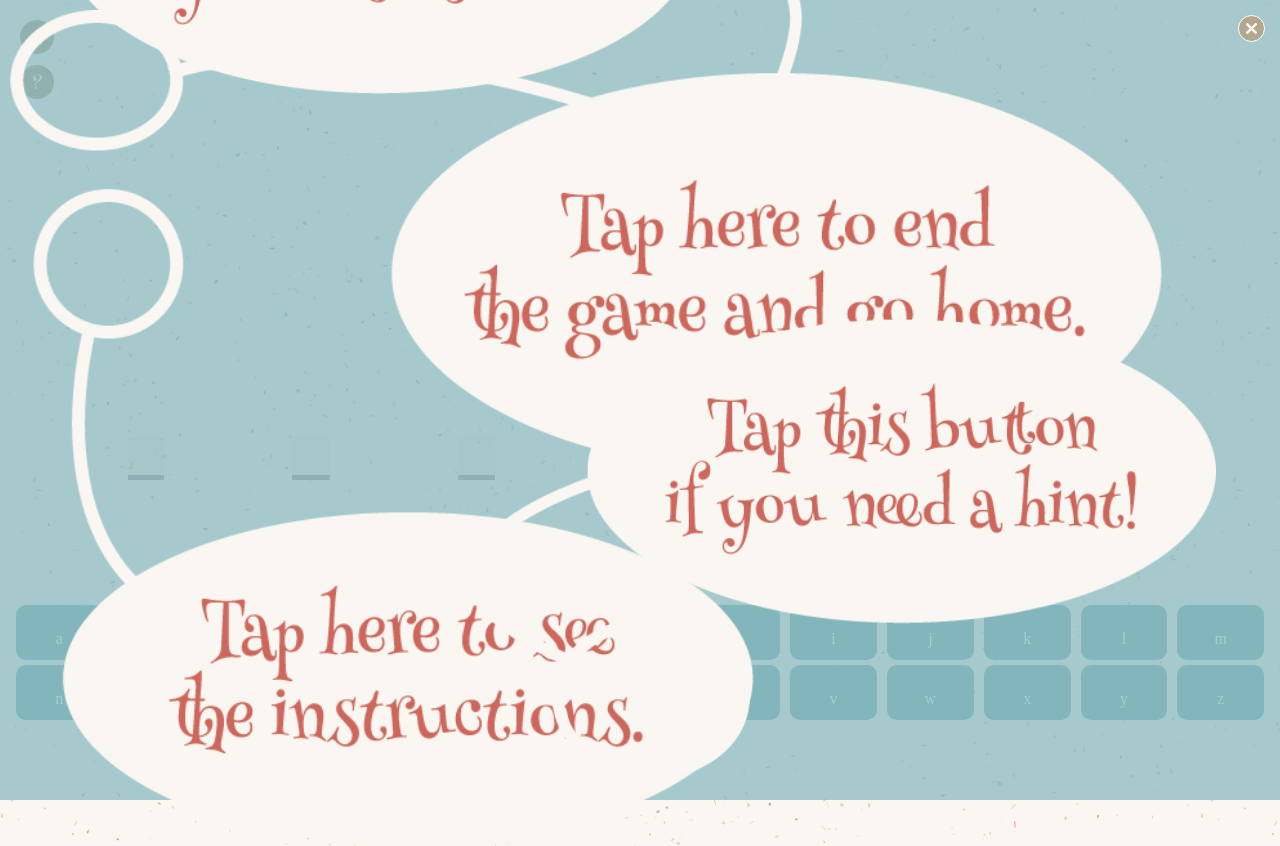
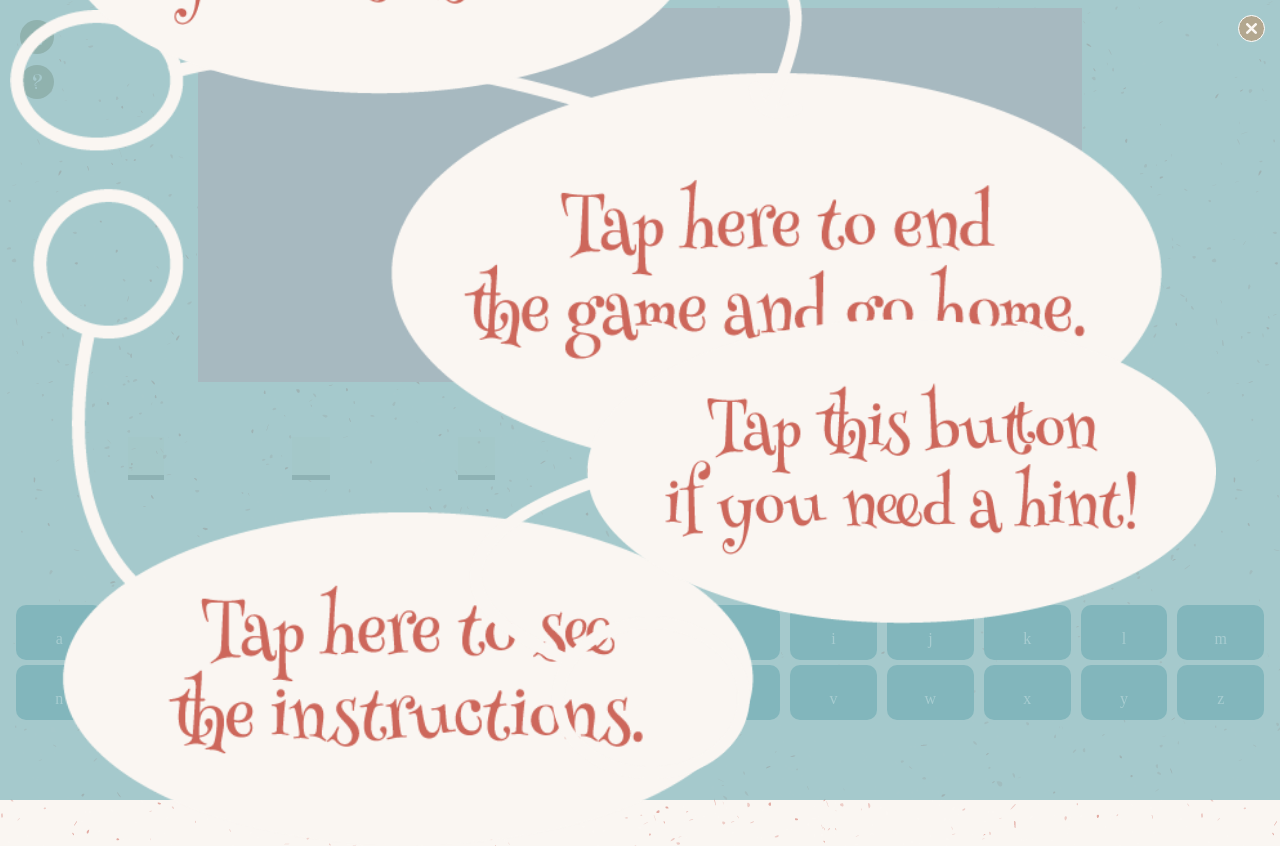
Before and after one commit to briecodes/The-Hanged-Fox, a React (Create React App) app: page / in a window 1280 px wide. Both pictures are taken after a click on the button "Start Game". Built offline with nearby package versions, Linux system fonts and the light colour scheme; a web font is replaced by a local one.

Commit message:
Defining containers.

```diff
--- a/src/Components/HangedFox/HangedFox.css
+++ b/src/Components/HangedFox/HangedFox.css
@@ -0,0 +1,6 @@
+div.hanged-fox-container {
+  width: 70%;
+  height: 52%;
+  background: pink;
+  margin: 0 auto;
+}
--- a/src/Components/HangedFox/HangedFox.js
+++ b/src/Components/HangedFox/HangedFox.js
@@ -0,0 +1,11 @@
+import React from 'react';
+
+import './HangedFox.css';
+
+export default function HangedFox(props) {
+  return (
+    <div className='hanged-fox-container'>
+
+    </div>
+  );
+};
--- a/src/Containers/GameBoard/GameBoard.js
+++ b/src/Containers/GameBoard/GameBoard.js
@@ -3,6 +3,7 @@ import React, {useState, useRef} from 'react';
 import './GameBoard.css';
 
 import HelpOverlay from '../../Components/HelpOverlay/HelpOverlay';
+import HangedFox from '../../Components/HangedFox/HangedFox';
 import MysteryWord from '../../Components/MysteryWord/MysteryWord';
 import LetterBank from '../../Components/LetterBank/LetterBank';
 
@@ -34,6 +35,7 @@ export default function GameBoard(props) {
       </div>
 
       {helpOverlay ? <HelpOverlay closeOverlay={setHelpOverlay} /> : null}
+      <HangedFox />
       <MysteryWord word={word} usedBank={usedBank} />
       { word.length <= incorrect.current ? <div>You Lose!!</div> : <LetterBank handleLetterPress={handleLetterPress} word={word} usedBank={usedBank} />}
     </div>
```
